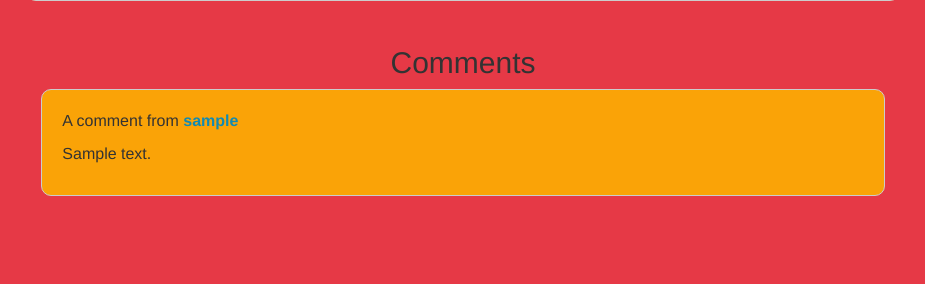
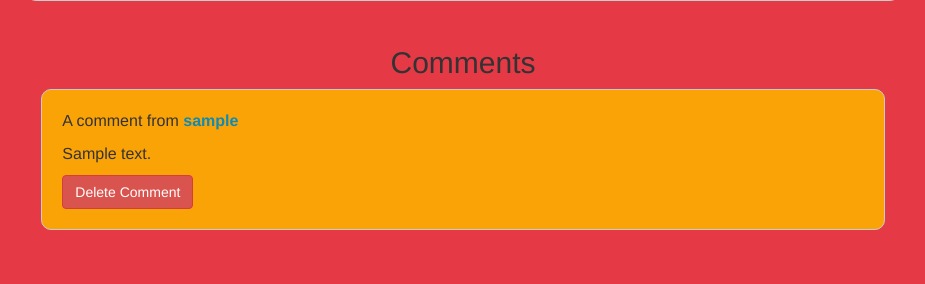
Before and after one commit to Derrick-Nyongesa/QwertyBlog, a Flask app: page /blog/1 in a window 1280 px wide. Shown: the part 266-550 px from the top of the page, without its empty margins (177-1102 px from the left). Run offline with Flask 2, Linux system fonts and the light colour scheme; tables that the repository leaves empty hold one stand-in row (values such as "Sample post"); some libraries are stand-ins or nearby versions.

Commit message:
created a functionality to delete comment

```diff
--- a/app/main/views.py
+++ b/app/main/views.py
@@ -133,3 +133,23 @@ def subscribe():
     mail_message("Subscribed to QwertyBlog","email/welcome_subscriber",new_subscriber.email,new_subscriber=new_subscriber)
     flash('Sucessfuly subscribed')
     return redirect(url_for('main.index'))
+
+
+@main.route('/review/<int:id>')
+def single_comment(id):
+    comment=Comment.query.get(id)
+    post = Post.query.get(id)
+    if comment is None:
+        abort(404)
+
+    return render_template('comment.html',comment = comment)
+
+
+@main.route("/comment/<int:id>/delete", methods=['GET'])
+@login_required
+def delete_comment(id):
+    comment=Comment.query.get(id)
+    post = Post.query.get(id)
+    comment.delete_comment()
+    flash('Comment has been deleted')
+    return redirect(url_for('main.index'))
--- a/app/templates/blog.html
+++ b/app/templates/blog.html
@@ -27,7 +27,9 @@
     <div class="col-md-2"></div>
         <div class="col-md-8">
             <h2 class="text-center">Comments</h2>
-                {{macro.display_comments(comments)}}
+                <p>{{macro.display_comments(comments)}}</p>
+
+
         </div>
     <div class="col-md-2"></div>
 </div>
--- a/app/templates/macros.html
+++ b/app/templates/macros.html
@@ -24,7 +24,30 @@
 {% for comment in comments %}
 <div class="posts">
     <p>A comment from  <span class="name">{{ comment.user.username }}</span></p>
-    <p>{{comment.comment}}</p>
+    <p> {{comment.comment}}</p>
+    <a class="btn btn-danger" data-toggle="modal" data-target="#comentModal">Delete Comment</a>
+
+<!-- Modal -->
+<div class="modal fade" id="comentModal" tabindex="-1" role="dialog" aria-labelledby="deleteModalLabel"
+     aria-hidden="true">
+    <div class="modal-dialog" role="document">
+        <div class="modal-content">
+            <div class="modal-header">
+                <h2 class="modal-title text-danger" id="deleteModalLabel">Delete Comment?</h2>
+                <button type="button" class="close" data-dismiss="modal" aria-label="Close">
+                    <span aria-hidden="true">&times;</span>
+                </button>
+            </div>
+            <div class="modal-footer">
+                <form action="{{url_for('main.delete_comment',id=comment.id)}}" method="GET">
+                    <input class="btn btn-danger" type="submit" value="Delete">
+                </form>
+            </div>
+        </div>
+    </div>
+</div>
+
+
 </div>
 
 {% endfor%}
```
Also changed, not shown: app/templates/comment.html (added, +25 -0 lines).
